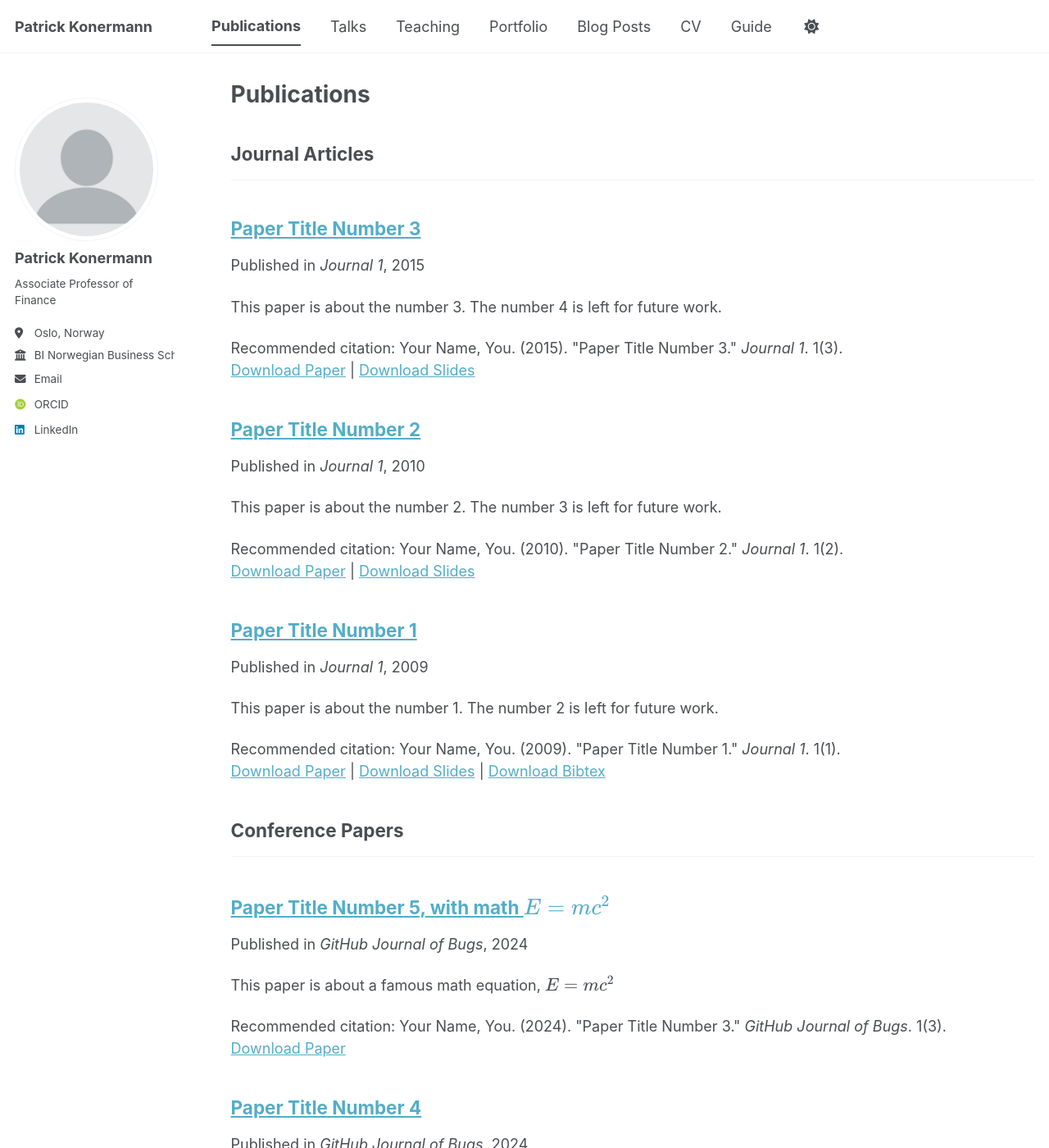
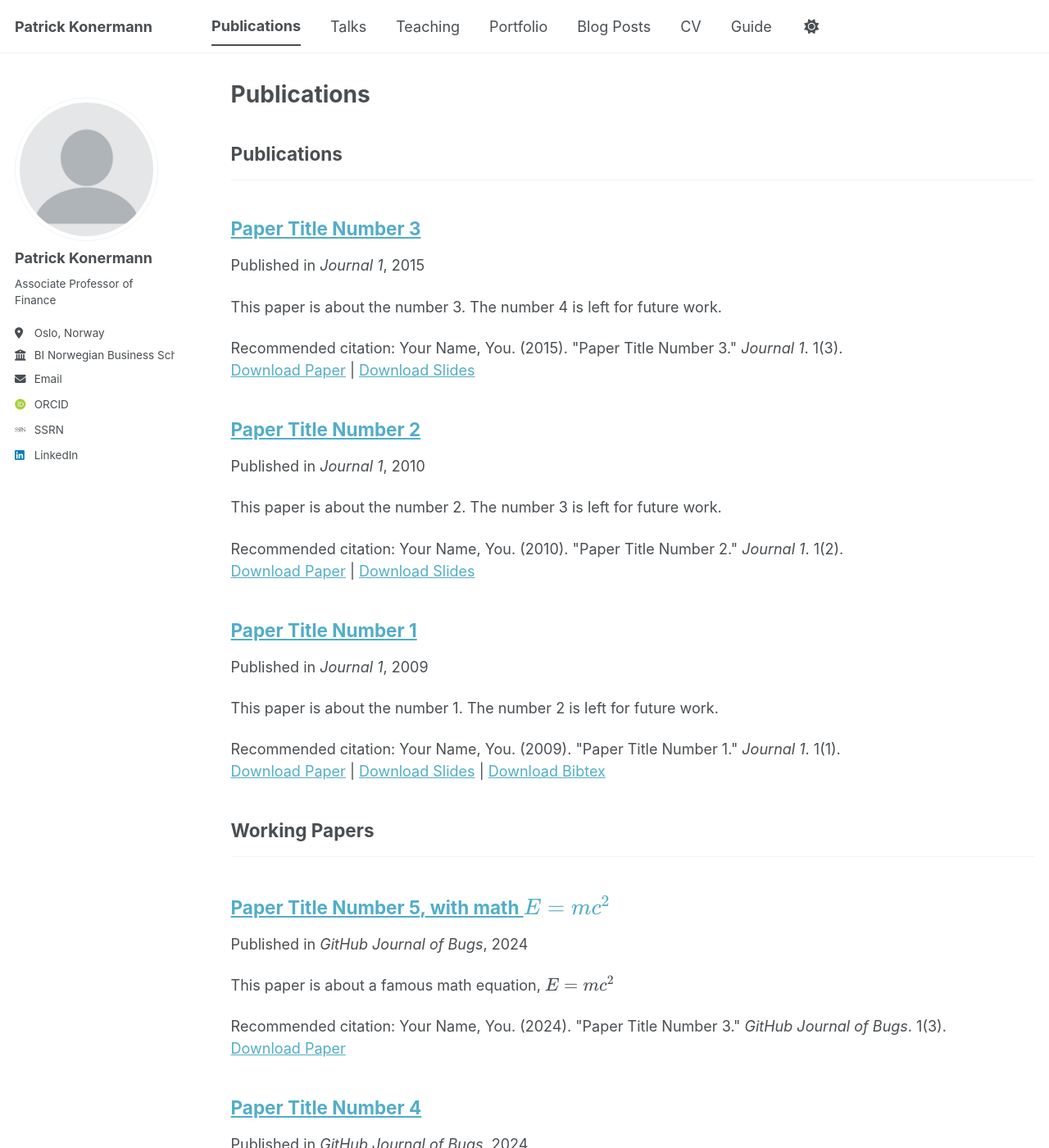
Before and after one commit to patrick-konermann/patrick-konermann.github.io, a Jekyll site: the page built from _pages/publications.html, in a window 1280 px wide and 1400 px high. Shown: the whole window at 82% size. Built offline with Jekyll 4.4.1, drawn with Linux system fonts in a browser that asks for light colours; some web fonts are replaced; a script bundle is joined from its source files by our own code; library files that are not in the unit come from our copies.

Commit message:
Update _config.yml

```diff
--- a/_config.yml
+++ b/_config.yml
@@ -39,7 +39,7 @@ author:
   impactstory      : # URL
   orcid            : "https://orcid.org/0000-0002-7328-8530"
   semantic         : # URL
-  ssrn             : # URL
+  ssrn             : "https://papers.ssrn.com/sol3/cf_dev/AbsByAuth.cfm?per_id=1751835"
   pubmed           : # URL
   researchgate     : # URL
   scopus           : # URL
@@ -83,12 +83,10 @@ author:
 
 # Publication Category - The following the list of publication categories and their headings
 publication_category:
-  books:
-    title: 'Books'
   manuscripts:
-    title: 'Journal Articles'
+    title: 'Publications'
   conferences:
-    title: 'Conference Papers'
+    title: 'Working Papers'
 
 # Site Settings
 teaser                   :  # filename of teaser fallback teaser image placed in /images/ for social media previews
```
